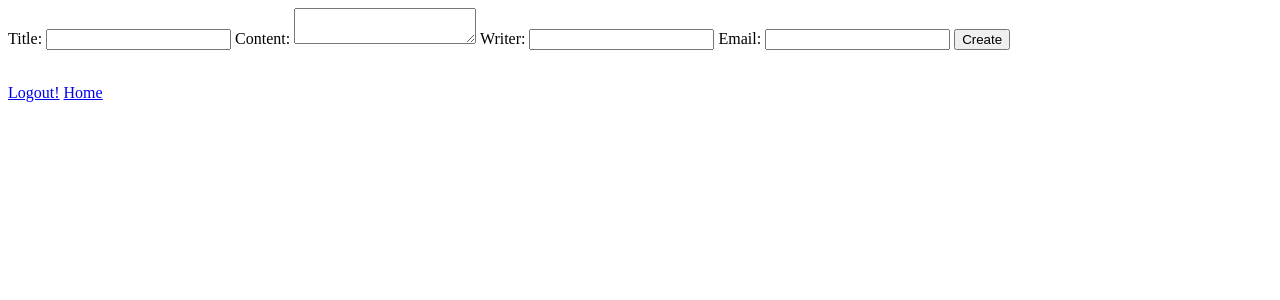
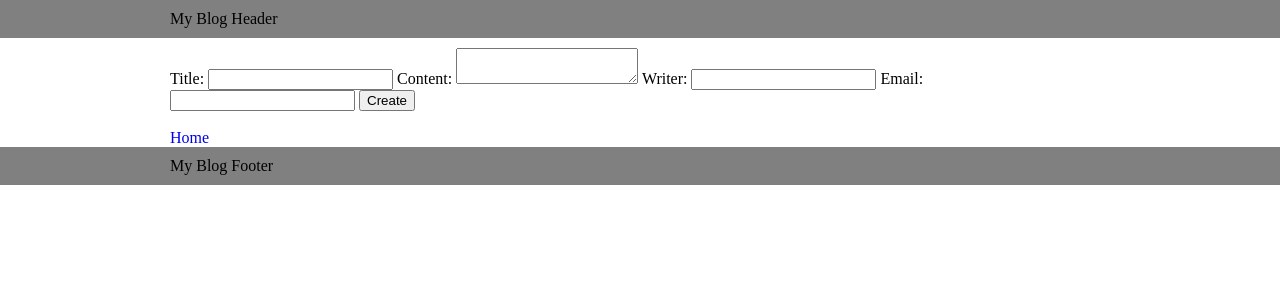
Before and after one commit to sharang-d/testing, a Django app: page /blogs/new/ in a window 1280 px wide. Shown: the top 300 px of the page. Run offline with Django 3.2, Linux system fonts and the light colour scheme; the visitor is signed in with stand-in values (Sample User, id 1).

Commit message:
Applied layout and CSS

```diff
--- a/blogs/templates/blogs/edit.html
+++ b/blogs/templates/blogs/edit.html
@@ -1,3 +1,6 @@
+{% extends "blogs/layout.html" %}
+{% block title %}Edit blog post{% endblock %}
+{% block content %}
 <h1>{{ blog.question }}</h1>
 
 {% if error_message %}<p><strong>{{ error_message }}</strong></p>{% endif %}
@@ -17,5 +20,5 @@
 <input type="submit" value="Update" />
 </form>
 <br />
-<a href="/logout" onclick="javascript:return(confirm('Are you sure?'))">Logout!</a>
 <a href="/blogs">Home</a>
+{% endblock %}
--- /dev/null
+++ b/blogs/templates/blogs/layout.html
@@ -0,0 +1,25 @@
+{% load staticfiles %}
+<!DOCTYPE html>
+<html>
+<head>
+	<title>My Blog | {% block title %}{% endblock %}</title>
+	<link rel="stylesheet" type="text/css" href="{% static 'css/style.css' %}" />
+</head>
+<body>
+<div id="header">
+	<div class="container">
+		My Blog Header
+	</div>
+</div>
+<div id="content">
+	<div class="container">
+		{% block content %}{% endblock %}
+	</div>
+</div>
+<div id="footer">
+	<div class="container">
+		My Blog Footer
+	</div>
+</div>
+</body>
+</html>
--- a/blogs/templates/blogs/login.html
+++ b/blogs/templates/blogs/login.html
@@ -1,8 +1,11 @@
+{% extends "blogs/layout.html" %}
+{% block title %}Login{% endblock %}
+{% block content %}
 {% if form.errors %}
 <p>Your username and password didn't match. Please try again.</p>
 {% endif %}
 
-<form method="post" action="{% url 'django.contrib.auth.views.login' %}?next=/blogs">
+<form method="post" action="{% url 'django.contrib.auth.views.login' %}">
 {% csrf_token %}
 <table>
 <tr>
@@ -19,3 +22,4 @@
 <input type="hidden" name="next" value="/blogs" />
 </form>
 <a href="{% url 'signup' %}">Signup here</a>
+{% endblock %}
--- a/blogs/templates/blogs/new.html
+++ b/blogs/templates/blogs/new.html
@@ -1,3 +1,6 @@
+{% extends "blogs/layout.html" %}
+{% block title %}New Post{% endblock %}
+{% block content %}
 <h1>{{ poll.question }}</h1>
 
 {% if error_message %}<p><strong>{{ error_message }}</strong></p>{% endif %}
@@ -15,5 +18,5 @@
 <input type="submit" value="Create" />
 </form>
 <br />
-<a href="/logout" onclick="javascript:return(confirm('Are you sure?'))">Logout!</a>
 <a href="/blogs">Home</a>
+{% endblock %}
--- a/blogs/templates/blogs/show.html
+++ b/blogs/templates/blogs/show.html
@@ -1,3 +1,6 @@
+{% extends "blogs/layout.html" %}
+{% block title %}{{ blog.title }}{% endblock %}
+{% block content %}
 <h1>
     {{ blog.title }}
 </h1>
@@ -12,5 +15,5 @@
     Email: {{ blog.email }}
 </p>
 <br />
-<a href="/logout" onclick="javascript:return(confirm('Are you sure?'))">Logout!</a>
 <a href="/blogs">Home</a>
+{% endblock %}
--- a/blogs/templates/blogs/signup.html
+++ b/blogs/templates/blogs/signup.html
@@ -1,3 +1,6 @@
+{% extends "blogs/layout.html" %}
+{% block title %}Register{% endblock %}
+{% block content %}
 {% if registered %}
 <strong>Thank you for registering!</strong>
 <a href="/">Return to the homepage.</a><br />
@@ -10,3 +13,4 @@
     <input type="submit" name="submit" value="Register" />
 </form>
 {% endif %}
+{% endblock %}
--- /dev/null
+++ b/testing/static/css/style.css
@@ -0,0 +1,41 @@
+body, div, ul, li, p, h1, h2, h3, h4, h5, img {
+    margin: 0px;
+    padding: 0px;
+}
+
+h1, h2, h3, h4, h5 {
+    font-weight: normal;
+}
+
+img {
+    display: block;
+}
+
+a {
+    text-decoration: none;
+}
+
+#header, #footer{
+    margin-bottom: 10px;
+    background: grey;
+    padding: 10px;
+}
+
+.container {
+    width: 940px;
+    margin: auto;
+}
+
+a.createNewPost {
+    background: red;
+    border-radius: 4px;
+    padding: 5px;
+}
+
+.clear {
+    clear:both;
+}
+
+a.customLink:hover {
+    color: red;
+}
--- a/testing/urls.py
+++ b/testing/urls.py
@@ -2,6 +2,7 @@ from django.conf.urls import patterns, include, url
 from django.views.generic import RedirectView
 from django.contrib.auth import views
 from django.contrib import admin
+from django.contrib.staticfiles.urls import staticfiles_urlpatterns
 admin.autodiscover()
 
 urlpatterns = patterns('',
@@ -12,3 +13,5 @@ urlpatterns = patterns('',
     url(r'^admin/', include(admin.site.urls)),
     url(r'^blogs/', include('blogs.urls', namespace='blogs')),
 )
+
+urlpatterns += staticfiles_urlpatterns()
```
Also changed, not shown: blogs/templates/blogs/index.html (+12 -4 lines), testing/settings.py (+7 -0 lines).
